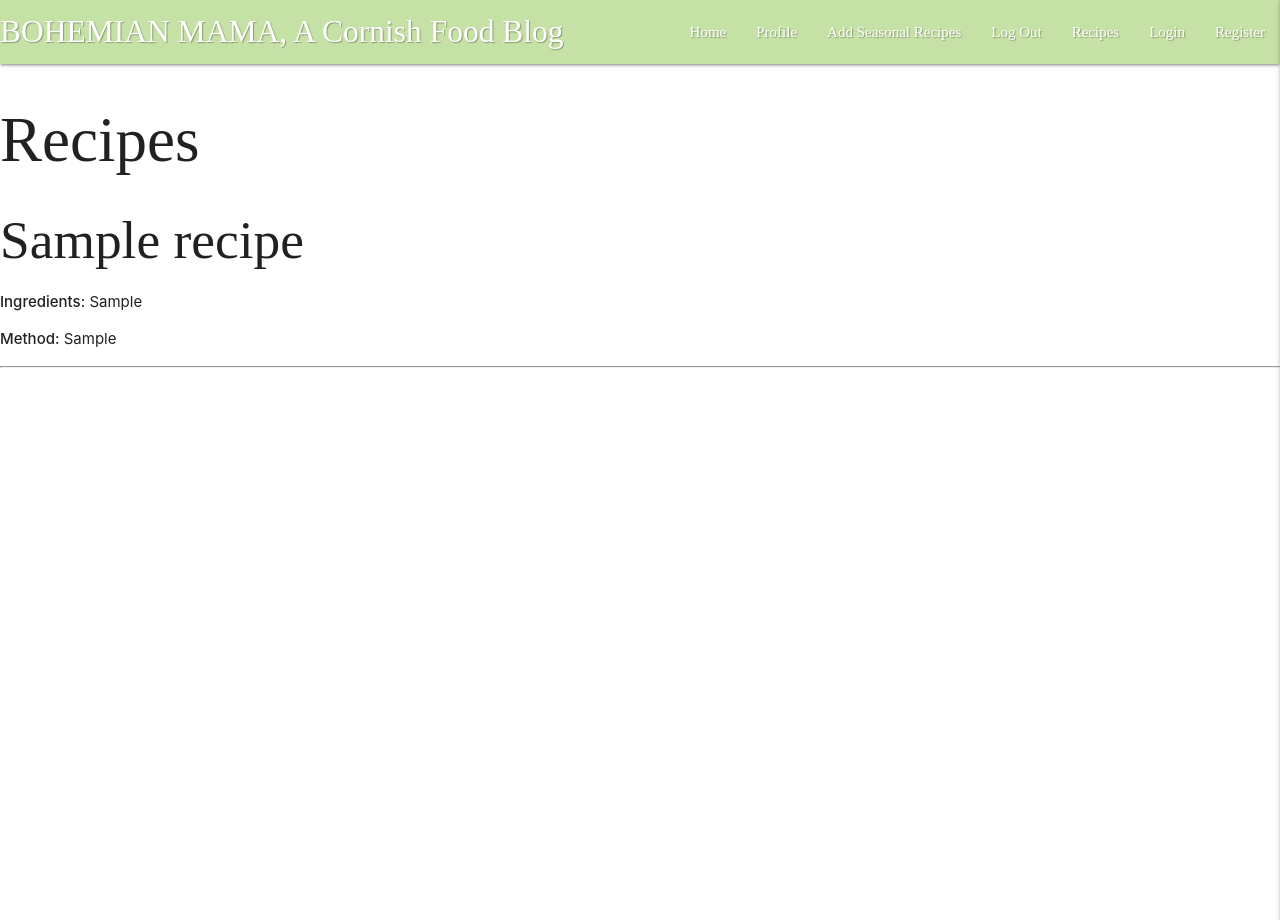
After one commit to DomGambarini/bohemian-mama-pp3, a Flask app: page /recipes in a window 1280 px wide. The commit adds this page. Run offline with Flask 3, Linux system fonts and the light colour scheme; a database or web service that is not in the repository returns one stand-in record (values such as "Sample title"); some libraries are stand-ins or nearby versions.

Commit message:
add recipe.html page, trying to connect to mongodb

```diff
--- a/app.py
+++ b/app.py
@@ -27,11 +27,6 @@ app.config['RECAPTCHA_PRIVATE_KEY'] = os.environ.get("RECAPTCHA_PRIVATE_KEY")
 mongo = PyMongo(app)
 
 
-class loginForm(FlaskForm):
-    username = StringField('username', validators=[InputRequired()])
-    password = PasswordField('password', validators=[InputRequired()])
-
-
 class addRecipe(FlaskForm):
     recipe_Name = StringField(
         'Recipe Name', validators=[InputRequired(), Length(min=4, max=40)])
@@ -39,6 +34,11 @@ class addRecipe(FlaskForm):
     method = TextAreaField('Method', validators=[InputRequired()])
     submit = SubmitField('Add Recipe')
     recaptcha = RecaptchaField()
+
+
+@app.route("/")
+def index():
+    return render_template("index.html")
 
 
 @app.route('/add_recipe', methods=['GET', 'POST'])
@@ -51,19 +51,10 @@ def add_recipe():
     return render_template('add-recipe.html', form=form)
 
 
-@app.route("/")
-def index():
-    return render_template("index.html")
-
-
-@app.route('/form', methods=["GET", "POST"])
-def form():
-    form = loginForm()
-
-    if form.validate_on_submit():
-        return '<h1>The username is {}. The password is {}.'.format(
-            form.username.data, form.password.data)
-    return render_template('form.html', form=form)
+@app.route('/recipes', methods=["GET", "POST"])
+def recipe():
+    recipes = mongo.db.recipes.find()
+    return render_template("recipes.html", recipes=recipes)
 
 
 @app.route("/register", methods=["GET", "POST"])
--- a/templates/base.html
+++ b/templates/base.html
@@ -27,7 +27,7 @@
                         <li><a href="{{ url_for('profile', username=session['user']) }}">Profile</a></li>
                         <li><a href="{{ url_for('add_recipe') }}">Add Seasonal Recipes </a></li>
                         <li><a href="{{ url_for('logout') }}">Log Out</a></li>
-                        <li><a href="{{ url_for('form') }}">Form</a></li>
+                        <li><a href="{{ url_for('recipe') }}">Recipes</a></li>
 
                         <li><a href="{{ url_for('login') }}">Login</a></li>
                         <li><a href="{{ url_for('register') }}">Register</a></li>
@@ -44,7 +44,7 @@
                 <li><a href="{{ url_for('profile', username=session['user']) }}">Profile</a></li>
                 <li><a href="{{ url_for('add_recipe') }}">Add Seasonal Recipes </a></li>
                 <li><a href="{{ url_for('logout') }}">Log Out</a></li>
-                <li><a href="{{ url_for('form') }}">Form</a></li>
+                <li><a href="{{ url_for('recipe') }}">Recipes</a></li>
 
                 <li><a href="{{ url_for('login') }}">Login</a></li>
                 <li><a href="{{ url_for('register') }}">Register</a></li>
--- /dev/null
+++ b/templates/recipes.html
@@ -0,0 +1,15 @@
+{% extends "base.html" %}
+
+{% block content %}
+<h1>Recipes</h1>
+
+{% for recipe in recipes %}
+<div>
+    <h2>{{ recipe.recipe_name }}</h2>
+    <p><strong>Ingredients:</strong> {{ recipe.recipe_ingredients }}</p>
+    <p><strong>Method:</strong> {{ recipe.recipe_method }}</p>
+</div>
+<hr>
+{% endfor %}
+
+{% endblock %}
```
Also changed, not shown: templates/_render_field.html (deleted, +0 -9 lines), templates/form.html (deleted, +0 -16 lines).
